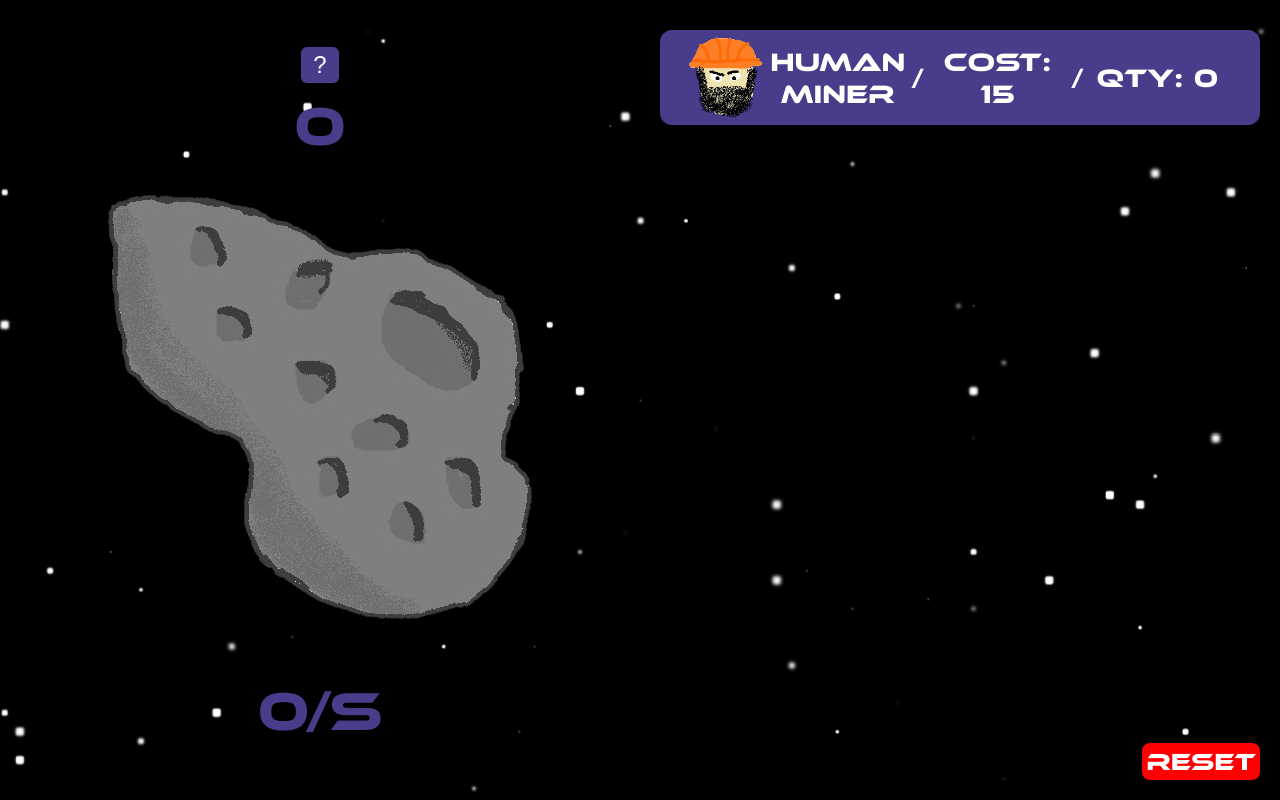
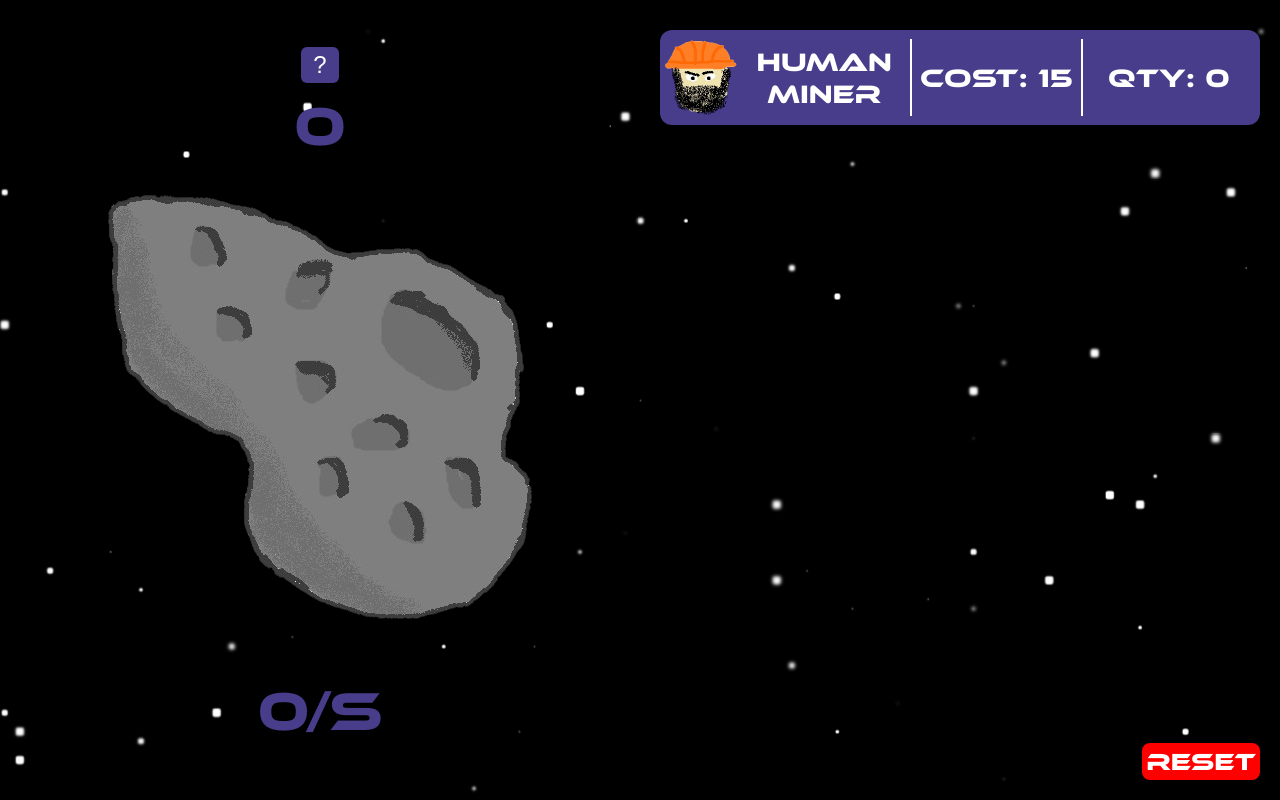
Before and after one commit to JosiahSco/asteroid-inc, a Next.js app: page / in a window 1280 px wide. Built offline with nearby package versions, Linux system fonts and the light colour scheme.

Commit message:
chore: styling changes

```diff
--- a/app/page.js
+++ b/app/page.js
@@ -8,8 +8,8 @@ export default function Home() {
   const initialUpgradeState = [
     { id: 1, name: 'Human Miner', cost: 15, perSecond: 0.1, qty: 0, img: '/human.png'},
     { id: 2, name: 'Alien Miner', cost: 100, perSecond: 1, qty: 0, img: '/alien.png'},
-    { id: 3, name: 'Space Beast', cost: 1000, perSecond: 10, qty: 0, img: '/space-beast.png', imgWidth: 100},
-    { id: 4, name: 'Nano bot', cost: 5000, perSecond: 75, qty: 0, img: '/nanobot.png', imgWidth: 100},
+    { id: 3, name: 'Space Beast', cost: 1000, perSecond: 10, qty: 0, img: '/space-beast.png'},
+    { id: 4, name: 'Nano bot', cost: 5000, perSecond: 75, qty: 0, img: '/nanobot.png'},
     { id: 5, name: 'Mech Miner', cost: 25_000, perSecond: 200, qty: 0, img: '/mech-miner.png'},
     { id: 6, name: 'Giant Lazer', cost: 100_000, perSecond: 500, qty: 0, img: '/giant-lazer.png'},
   ];
@@ -187,9 +187,9 @@ export default function Home() {
 const UpgradeButton = ({ upgrade, onClick}) => {
   return (
     <button onClick={onClick} className='upgrade'>
-      <img src={upgrade.img} style={{width: `${upgrade.imgWidth}px`}}></img>
-      <div>{upgrade.name} </div> /
-      <div>Cost: {formatNumber(upgrade.cost)}</div> /
+      <img src={upgrade.img}></img>
+      <div>{upgrade.name} </div>
+      <div className='cost'>Cost: {formatNumber(upgrade.cost)}</div>
       <div>Qty: {upgrade.qty}</div>
     </button>
   )
--- a/app/styles.css
+++ b/app/styles.css
@@ -56,6 +56,7 @@
   flex-direction: column;
   justify-content: flex-start;
   align-items: center;
+  /* overflow-y: scroll; */
 }
 
 .mainClicker {
@@ -85,12 +86,22 @@
 
 }
 
+.right button div {
+  width: 30%;
+}
+
+.cost {
+  display: flex;
+  align-items: center;
+  height: 90%;
+  border-right: 2px solid white;
+  border-left: 2px solid white;
+  justify-content: center;
+}
+
 .right button img {
   width: 75px;
-}
-
-.right button div {
-  width: 25%;
+  height: 75px;
 }
 
 .upgrade {
```
